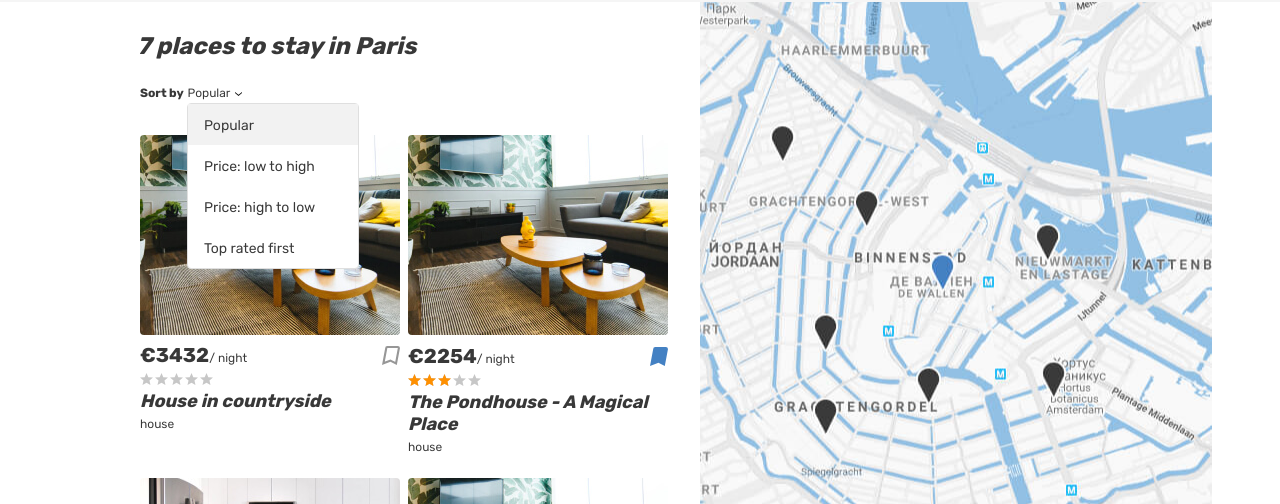
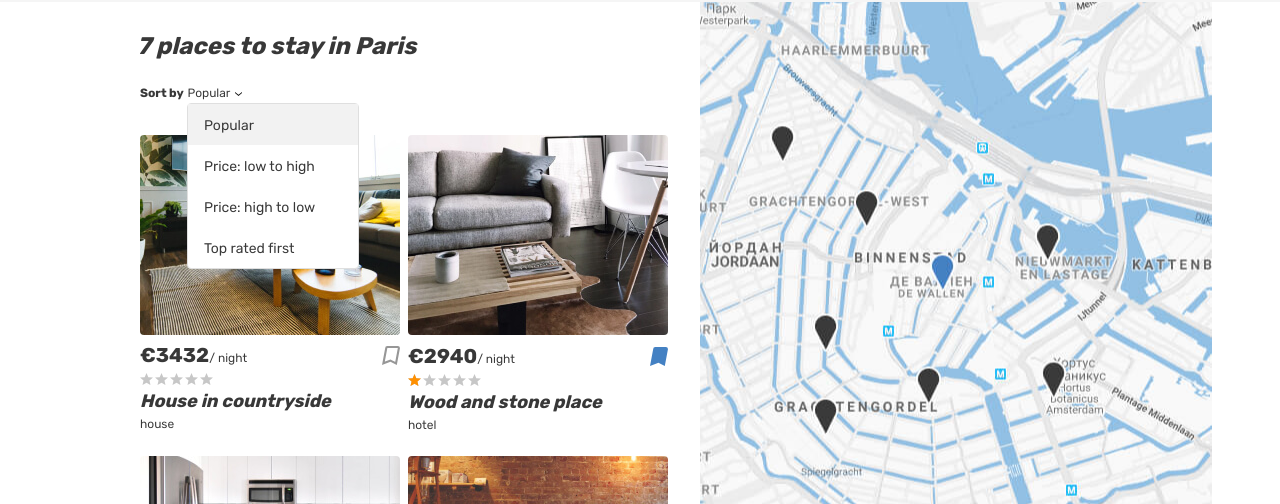
Before and after one commit to htmlacademy-react/2457807-six-cities-17, a React (Vite) app: page / in a window 1280 px wide. Shown: the part 183-687 px from the top of the page. Built offline with nearby package versions, Linux system fonts and the light colour scheme.

Commit message:
Доделал переключение между городами (фильтрация предложений и вывод карточек )

```diff
--- a/src/pages/main-page/main-page.tsx
+++ b/src/pages/main-page/main-page.tsx
@@ -24,7 +24,8 @@ function MainPage({offers}:MainProps): JSX.Element {
     }
     setCurrentCity(city);
   };
-  const offersCount = offers.filter((offer) => offer.city.name === currentCity).length;
+  const filteredOfferByCity = offers.filter((offer) => offer.city.name === currentCity);
+  const offersCount = filteredOfferByCity.length;
   return (
     <div className="page page--gray page--main">
       <Header pageNames= {PageNames.Main} />
@@ -50,7 +51,7 @@ function MainPage({offers}:MainProps): JSX.Element {
                 <div className={'cities__places-list places__list tabs__content'}>
                   <PlaceCardsList
                     onHandleActiveOfferChange = {handleActiveOfferChange}
-                    offers = {offers}
+                    offers = {filteredOfferByCity}
                     pageNames= {PageNames.Main}
                   />
                 </div>
```
